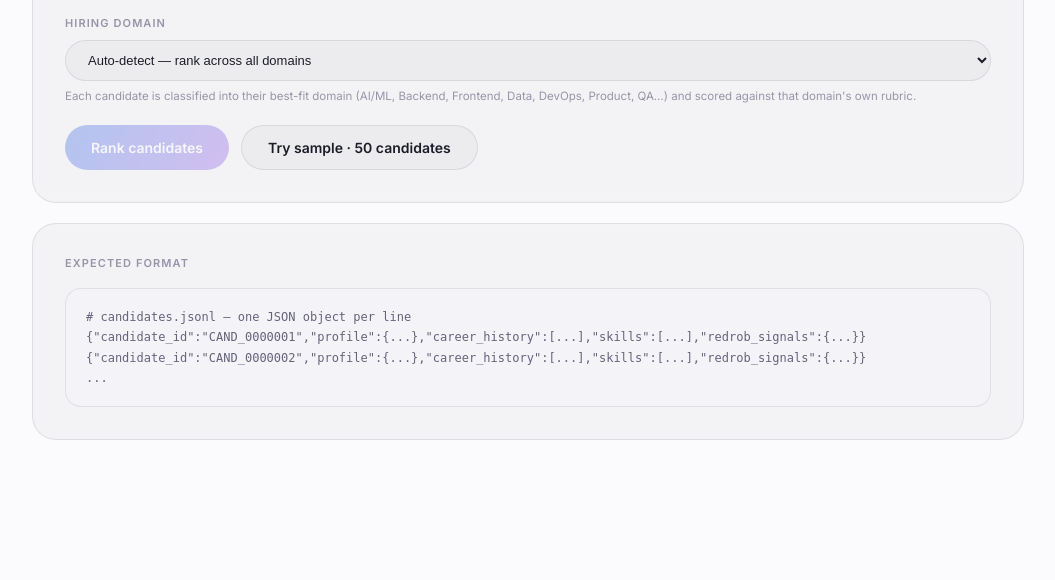
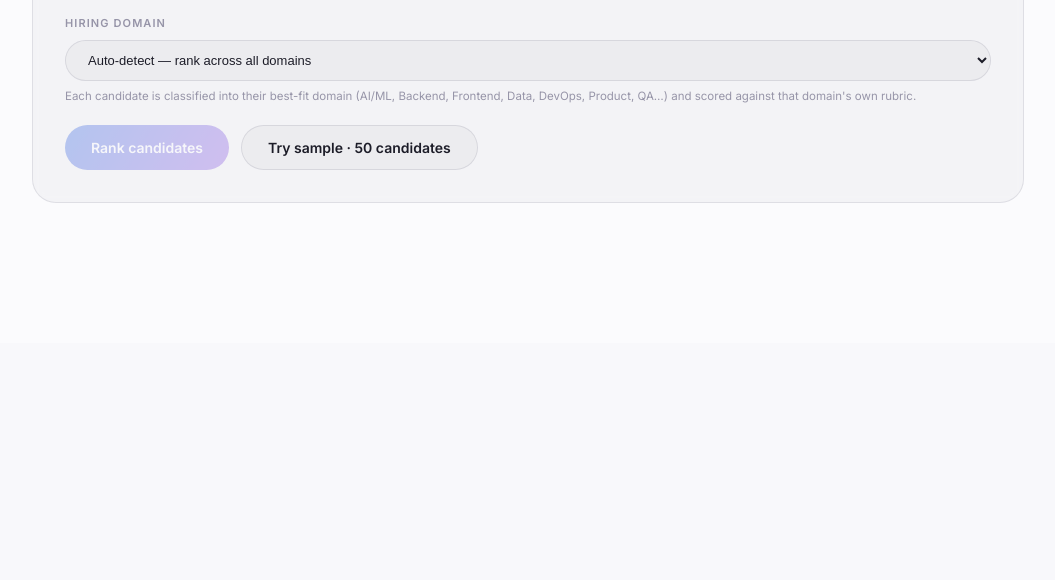
Before and after one commit to rishikesh18stu/Human-Potential-Graph, a Flask app: page / in a window 1280 px wide. Shown: the part 961-1541 px from the top of the page, without its empty margins (112-1167 px from the left). After the commit the page ends 1164 px from the top, so only its background shows below. Run offline with Flask 3, Linux system fonts and the light colour scheme; parts of the project's set-up code (start-up, migrations or seed data) failed here and were passed over; some libraries are stand-ins or nearby versions; some web fonts are replaced.

Commit message:
Update index.html

```diff
--- a/templates/index.html
+++ b/templates/index.html
@@ -376,14 +376,7 @@ function UploadTab({ onResults }) {
         </div>
       </div>
 
-      <div className="panel">
-        <div className="panel-eyebrow">Expected format</div>
-        <pre className="code-block mono">{`# candidates.jsonl — one JSON object per line
-{"candidate_id":"CAND_0000001","profile":{...},"career_history":[...],"skills":[...],"redrob_signals":{...}}
-{"candidate_id":"CAND_0000002","profile":{...},"career_history":[...],"skills":[...],"redrob_signals":{...}}
-...`}</pre>
       </div>
-    </div>
   );
 }
 
```
